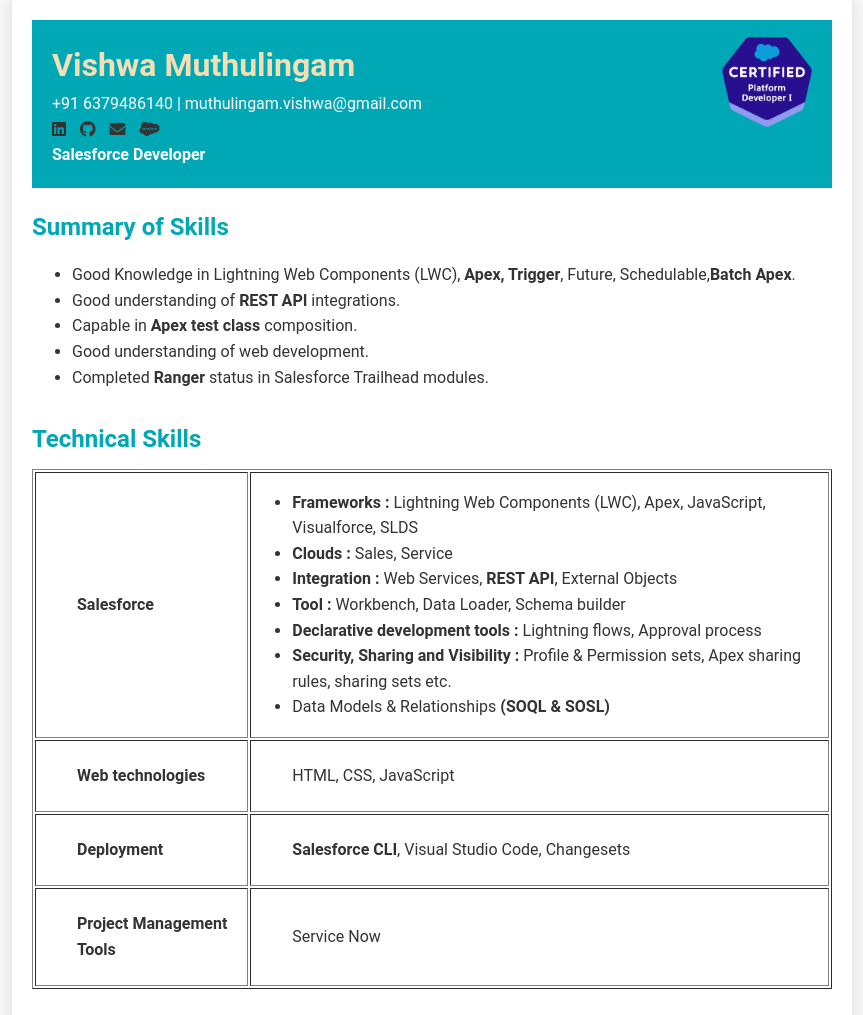
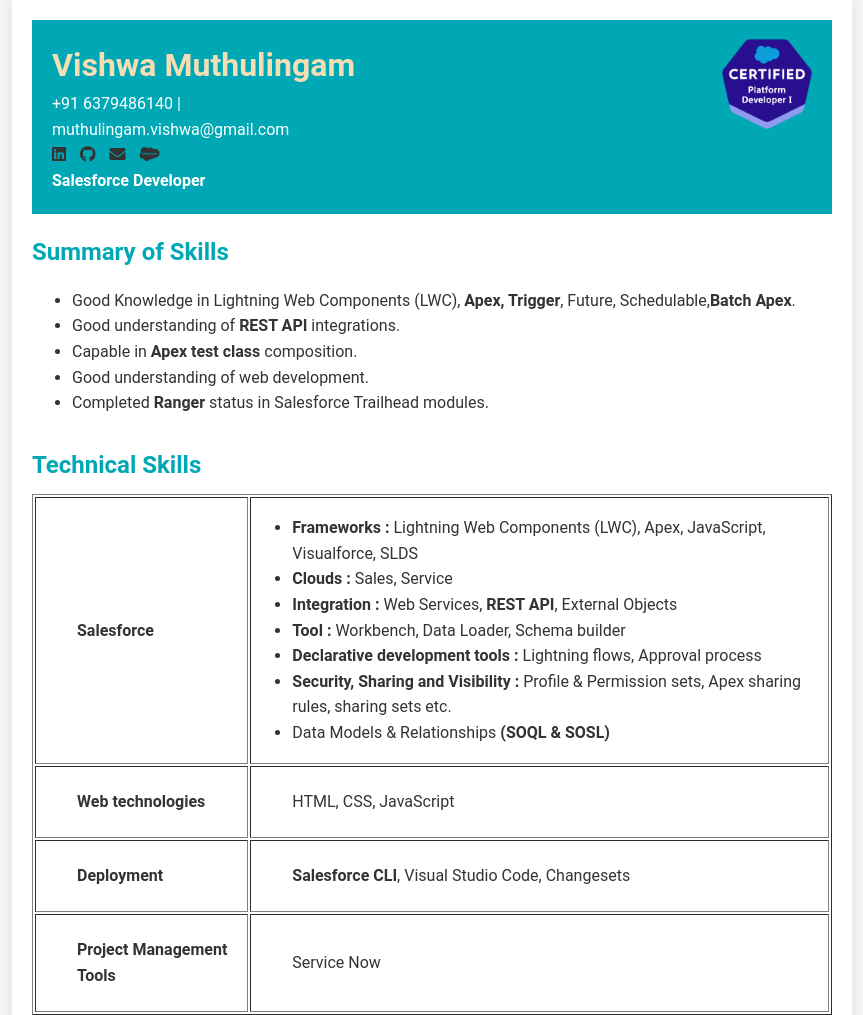
Before and after one commit to muthulingamVishwa/VishwaMuthulingamResume, a plain HTML site: page index.html in a window 1280 px wide. Shown: the top 1015 px of the page, without its empty margins (208-1071 px from the left). Drawn offline with Linux system fonts and the light colour scheme.

Commit message:
Update index.html

```diff
--- a/index.html
+++ b/index.html
@@ -15,7 +15,7 @@
       <header>
         <img src="logo.png" class="logo" style="width: 90px; height: 90px;">
         <h1>Vishwa Muthulingam</h1>
-        <p>+91 6379486140 | muthulingam.vishwa@gmail.com</p>
+        <p>+91 6379486140 |<p href="mailto:muthulingam.vishwa@gmail.com"> muthulingam.vishwa@gmail.com </p></p>
         <div class="social-icons">
           <a href="https://www.linkedin.com/in/vishwa-muthulingam/" target="_blank"><i class="fab fa-linkedin"></i></a>
           <a href="https://github.com/muthulingamVishwa" target="_blank"><i class="fab fa-github"></i></a>
```
